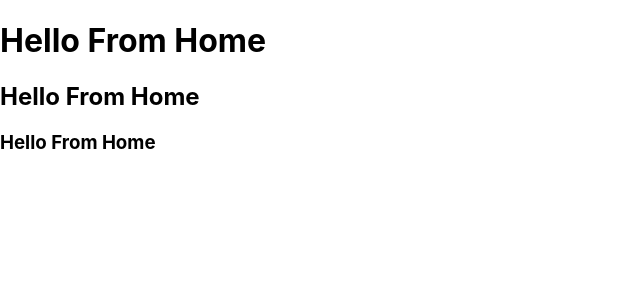
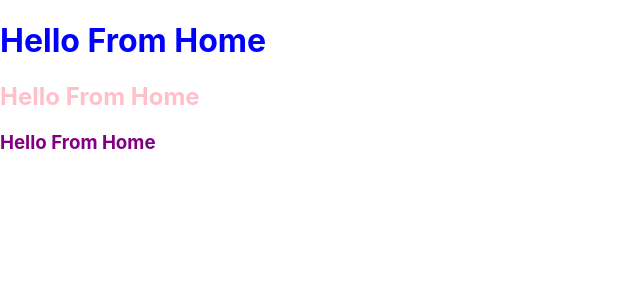
Before and after one commit to radhikatalwar/ReactTraining, a React (Create React App) app: page / in a window 1280 px wide. Shown: the top 300 px of the page, without its empty margins (0-640 px from the left). Built offline with nearby package versions, Linux system fonts and the light colour scheme.

Commit message:
CSS Added to Home Modeule

```diff
--- /dev/null
+++ b/src/modules/home/index.css
@@ -0,0 +1,13 @@
+.homeContainer {
+  width: 100vw;
+  height: 100vh;
+}
+.homeContainer h3 {
+  color: purple;
+}
+.h1tag {
+  color: blue;
+}
+#h2tag {
+  color: pink;
+}
--- a/src/modules/home/index.js
+++ b/src/modules/home/index.js
@@ -3,20 +3,18 @@
 //inside component write HTML Code
 
 import React, { Component } from "react";
+import "./index.css";
 
-export class Home extends Component {
+class Home extends Component {
   render() {
     return (
-      <div>
-        <h1>{"Hello From Home"}</h1>
-        <h2>{"Hello From Home"}</h2>
+      <div className={"homeContainer"}>
+        <h1 className={"h1tag"}>{"Hello From Home"}</h1>
+        <h2 id={"h2tag"}>{"Hello From Home"}</h2>
         <h3>{"Hello From Home"}</h3>
       </div>
     );
   }
 }
 
-
-
 export default Home;
-//export Home;
```
